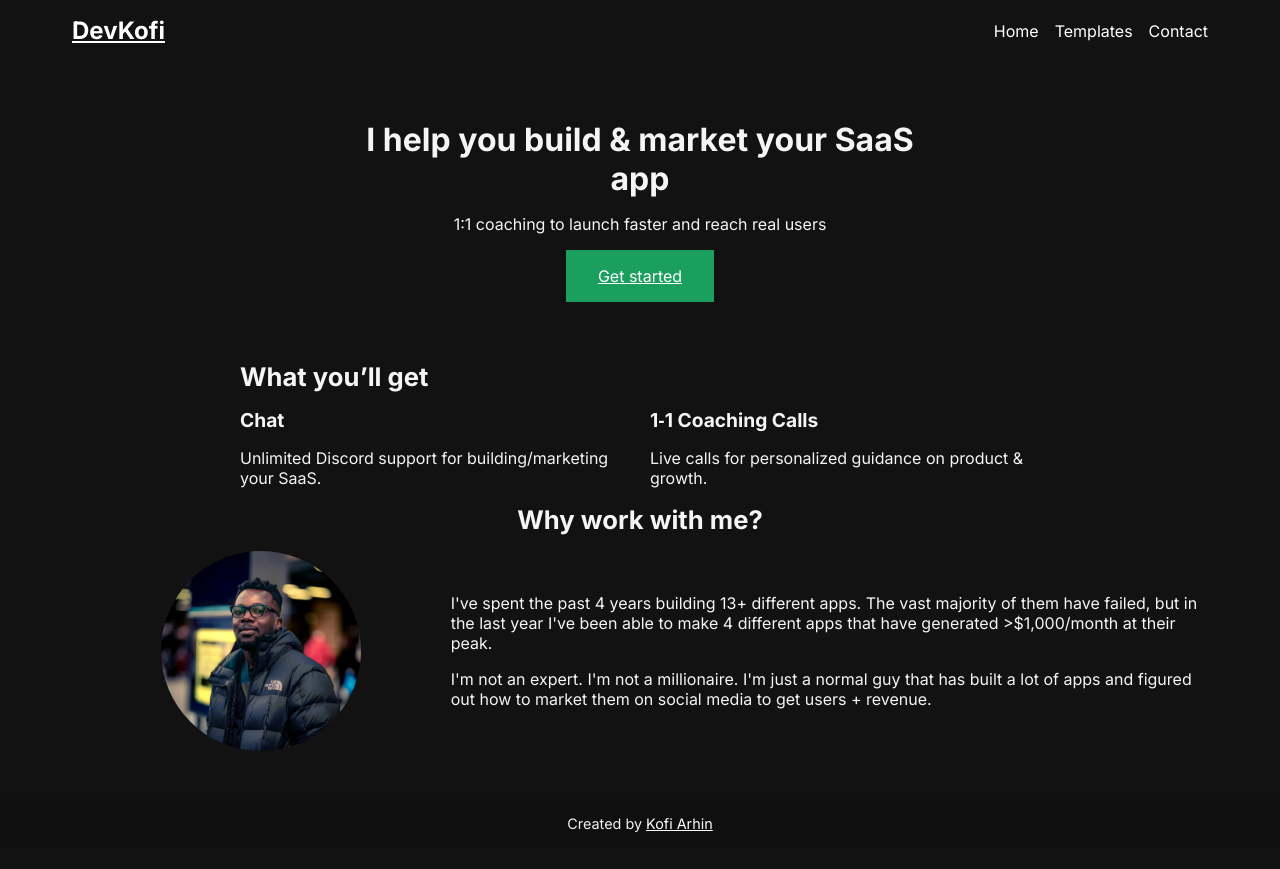
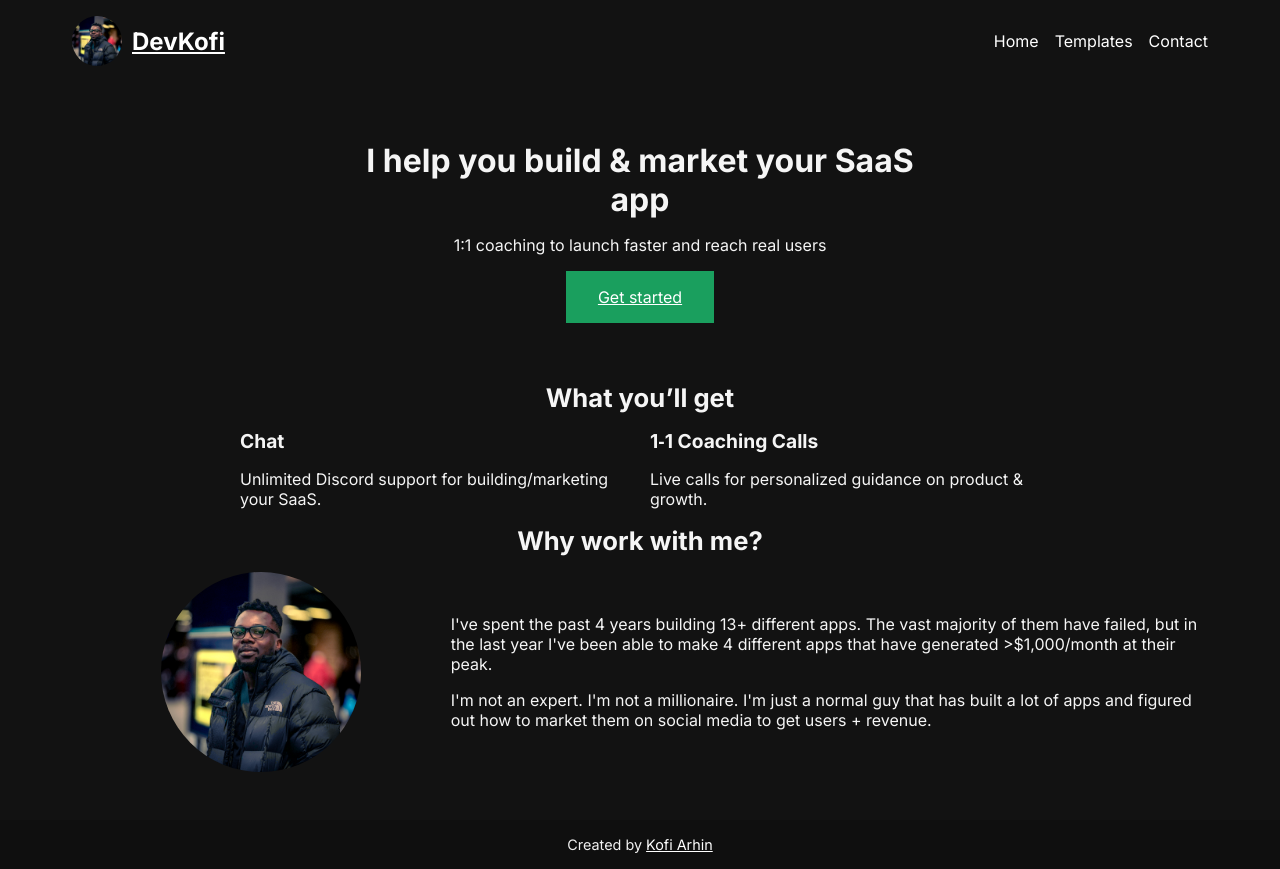
Before and after one commit to kofiarhin/devkofi, a React (Vite) app in the folder client/: page / in a window 1280 px wide. Before the commit the page ends 848 px from the top, so only its background shows below. Built offline with nearby package versions, Linux system fonts and the light colour scheme.

Commit message:
changed header layout

```diff
--- a/client/src/components/Header/Header.jsx
+++ b/client/src/components/Header/Header.jsx
@@ -17,9 +17,12 @@ const Header = () => {
     <header className="header">
       {isOpen ? <SideNav /> : ""}
       <div className="container">
-        <Link to="/" className="logo">
-          <h2>DevKofi</h2>
-        </Link>
+        <div className="logo-wrapper">
+          <img src="/img/profile.jpg" alt="" />
+          <Link to="/" className="logo">
+            <h2>DevKofi</h2>
+          </Link>
+        </div>
         <div className="menu">
           <FaBars onClick={handleToggleNav} />
         </div>
--- a/client/src/components/Header/header.styles.scss
+++ b/client/src/components/Header/header.styles.scss
@@ -9,6 +9,15 @@
     display: flex;
     align-items: center;
     justify-content: space-between;
+    .logo-wrapper {
+      display: flex;
+      align-items: center;
+      img {
+        width: 50px;
+        border-radius: 50%;
+        margin-right: 10px;
+      }
+    }
     .menu {
       cursor: pointer;
       font-size: 1.4rem;
--- a/client/src/components/Services/services.styles.scss
+++ b/client/src/components/Services/services.styles.scss
@@ -1,4 +1,7 @@
 .services {
+  .heading {
+    text-align: center;
+  }
   .services-wrapper {
     .service-unit {
       margin-bottom: 1rem;
```
